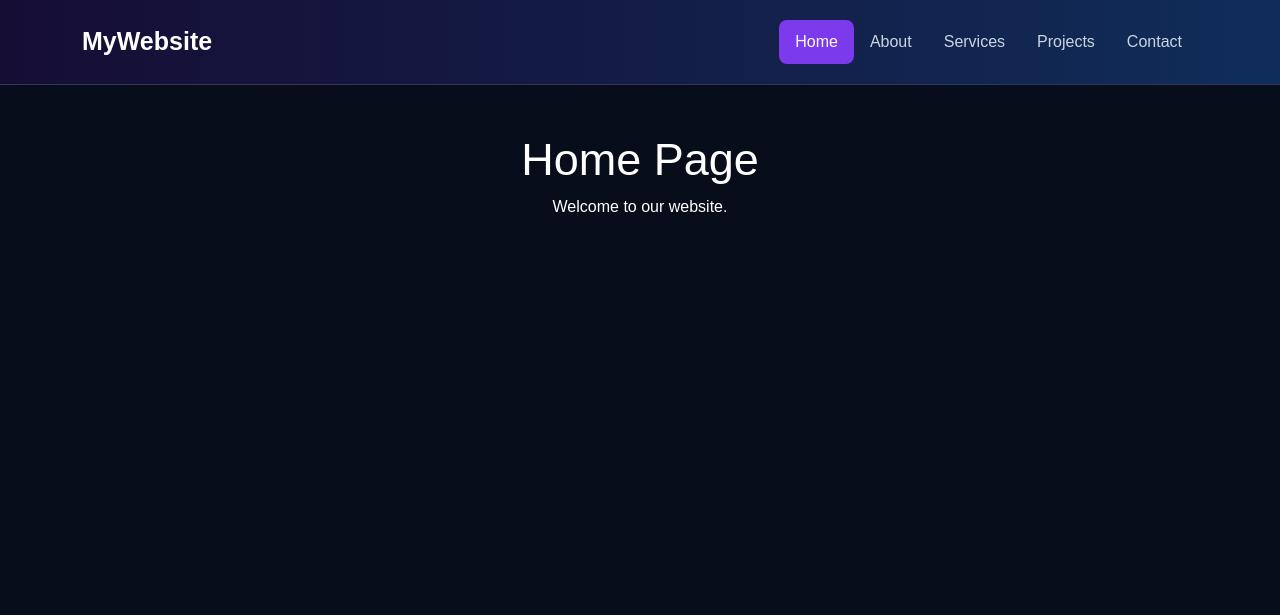
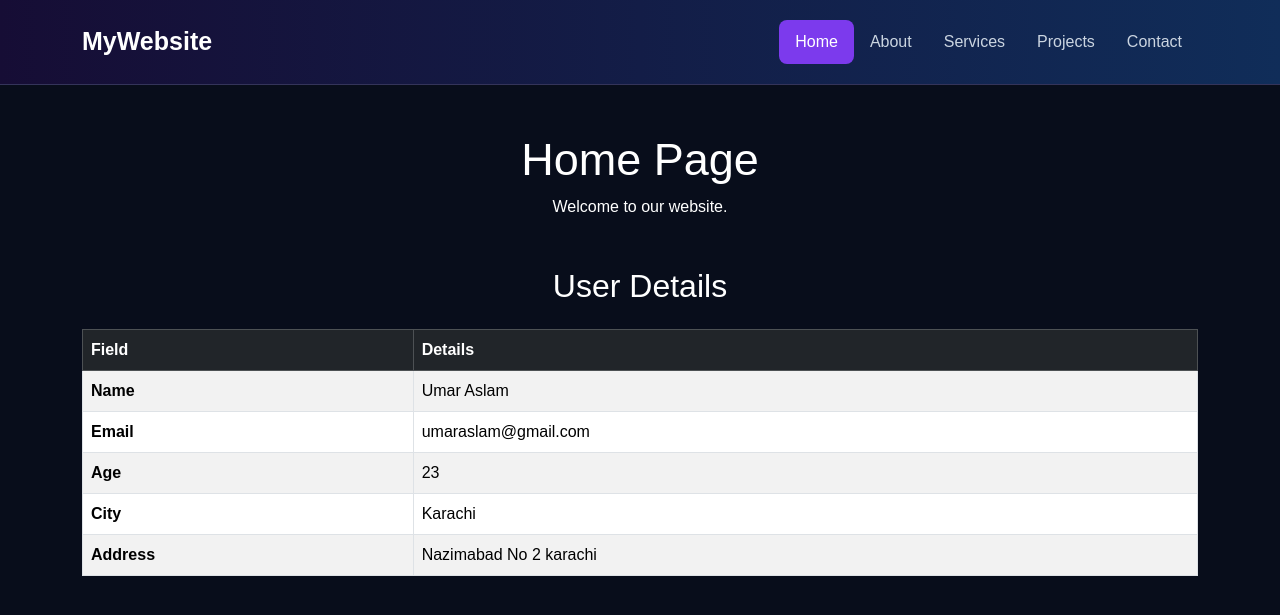
Before and after one commit to UmarAslaam/umaraslam-laravel, a Laravel app: page / in a window 1280 px wide. Shown: the top 615 px of the page. Run offline with Laravel 10, Linux system fonts and the light colour scheme.

Commit message:
Controller and router work

```diff
--- /dev/null
+++ b/app/Http/Controllers/ProductController.php
@@ -0,0 +1,30 @@
+<?php
+
+namespace App\Http\Controllers;
+
+use Illuminate\Http\Request;
+
+class ProductController extends Controller
+{
+    public function index () {
+        //Compact Method
+        $name = "Umar Aslam";
+        $email = "umaraslam@gmail.com";
+        $age = 23;
+        $city = "Karachi";
+        $address = "Nazimabad No 2 karachi";
+    return view('index',compact("name","email","age","city","address"));
+}
+  public function about () {
+    return view('about');
+}
+  public function services () {
+    return view('services');
+}
+  public function projects () {
+    return view('projects');
+}
+  public function contact () {
+    return view('contact');
+}
+}
--- a/resources/views/index.blade.php
+++ b/resources/views/index.blade.php
@@ -57,6 +57,42 @@
     <p>Welcome to our website.</p>
 </div>
 
+<div class="container mt-5">
+    <h2 class="text-center mb-4">User Details</h2>
+
+    <table class="table table-bordered table-striped table-hover">
+        <thead class="table-dark">
+            <tr>
+                <th>Field</th>
+                <th>Details</th>
+            </tr>
+        </thead>
+
+        <tbody>
+            <tr>
+                <th>Name</th>
+                <td>{{ $name }}</td>
+            </tr>
+            <tr>
+                <th>Email</th>
+                <td>{{ $email }}</td>
+            </tr>
+            <tr>
+                <th>Age</th>
+                <td>{{ $age }}</td>
+            </tr>
+            <tr>
+                <th>City</th>
+                <td>{{ $city }}</td>
+            </tr>
+            <tr>
+                <th>Address</th>
+                <td>{{ $address }}</td>
+            </tr>
+        </tbody>
+    </table>
+</div>
+
 <!-- Bootstrap JS -->
 <script src="https://cdn.jsdelivr.net/npm/bootstrap@5.3.3/dist/js/bootstrap.bundle.min.js"></script>
 
--- a/routes/web.php
+++ b/routes/web.php
@@ -1,5 +1,5 @@
 <?php
-
+use App\Http\Controllers\ProductController;
 use Illuminate\Support\Facades\Route;
 
 /*
@@ -13,18 +13,8 @@ use Illuminate\Support\Facades\Route;
 |
 */
 
-Route::get('/', function () {
-    return view('index');
-});
-Route::get('/about', function () {
-    return view('about');
-});
-Route::get('/services', function () {
-    return view('services');
-});
-Route::get('/projects', function () {
-    return view('projects');
-});
-Route::get('/contact', function () {
-    return view('contact');
-});
+Route::get('/', [ProductController::class,"index"]);
+Route::get('/about', [ProductController::class,"about"]);
+Route::get('/services', [ProductController::class,"services"]);
+Route::get('/projects', [ProductController::class,"projects"]);
+Route::get('/contact', [ProductController::class,"contact"]);
```
